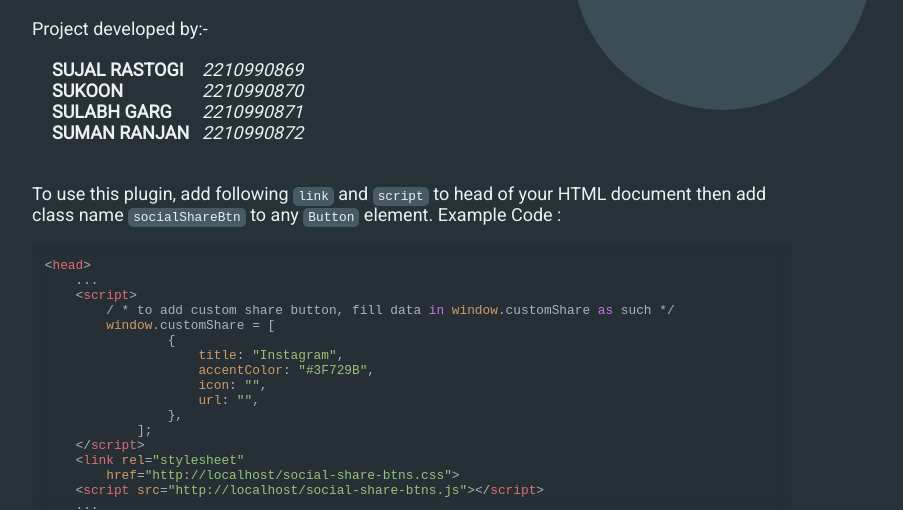
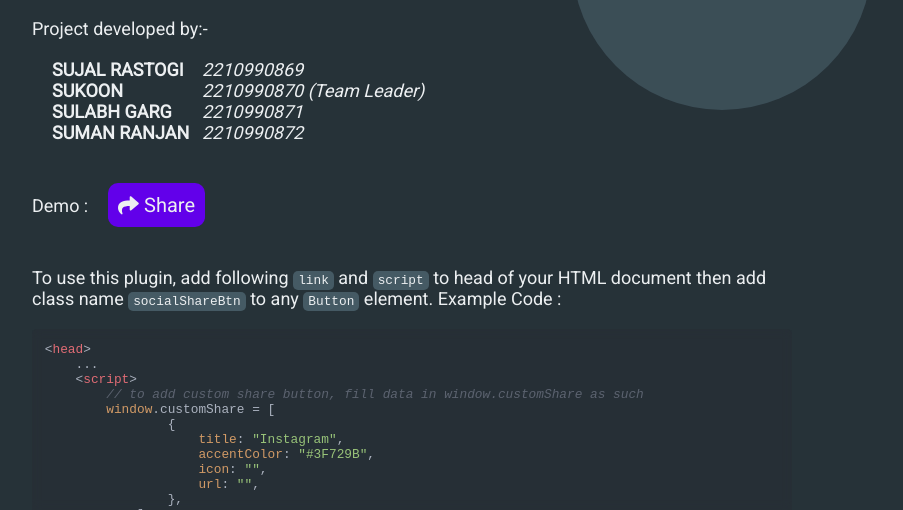
Before and after one commit to suk9669/fee-project, a plain HTML site: page index.html in a window 1280 px wide. Shown: the part 290-800 px from the top of the page, without its empty margins (228-1131 px from the left). Drawn offline with Linux system fonts and the light colour scheme.

Commit message:
Add files via upload

```diff
--- a/index.html
+++ b/index.html
@@ -15,6 +15,7 @@
         <script src="./code-highlighter/highlight.min.js"></script>
 
         <script>
+            // demo, to add custom button
             window.customShare = [
                 {
                     title: "Instagram",
@@ -23,6 +24,7 @@
                     url: "",
                 },
             ];
+            window.customMessage = "Put your custom message here.";
         </script>
         <script src="./social-share-btns.js"></script>
         <link rel="stylesheet" href="./social-share-btns.css" />
@@ -50,7 +52,7 @@
                         </li>
                         <li>
                             <span class="name">SUKOON </span
-                            ><span class="roll">2210990870</span>
+                            ><span class="roll">2210990870 (Team Leader)</span>
                         </li>
                         <li>
                             <span class="name">SULABH GARG </span
@@ -61,13 +63,6 @@
                             ><span class="roll">2210990872</span>
                         </li>
                     </ul>
-                </div>
-                <div class="howToUse">
-                    To use this plugin, add following <code>link</code> and
-                    <code>script</code> to head of your HTML document then add
-                    class name <code>socialShareBtn</code> to any
-                    <code>Button</code> element. Example Code :
-                    <pre><code class="language-html" id="codeBlock"></code></pre>
                 </div>
                 <div class="demo">
                     <p>Demo :</p>
@@ -83,6 +78,13 @@
                         Share
                     </button>
                 </div>
+                <div class="howToUse">
+                    To use this plugin, add following <code>link</code> and
+                    <code>script</code> to head of your HTML document then add
+                    class name <code>socialShareBtn</code> to any
+                    <code>Button</code> element. Example Code :
+                    <pre><code class="language-html" id="codeBlock"></code></pre>
+                </div>
             </div>
         </div>
     </body>
--- a/index.js
+++ b/index.js
@@ -3,7 +3,7 @@ const addExampleHTML = () => {
     const exampleHTMLtext = `<head>
     ...
     <script>
-        / * to add custom share button, fill data in window.customShare as such */
+        // to add custom share button, fill data in window.customShare as such
         window.customShare = [
                 {
                     title: "Instagram",
@@ -12,6 +12,9 @@ const addExampleHTML = () => {
                     url: "",
                 },
             ];
+
+        window.customMessage = "Put your custom message here.";
+
     </script>
     <link rel="stylesheet"
         href="${
--- a/social-share-btns.js
+++ b/social-share-btns.js
@@ -3,9 +3,11 @@ const fillData = [
         title: "WhatsApp",
         accentColor: "#0cc243",
         icon: `<svg xmlns="http://www.w3.org/2000/svg" viewBox="0 0 448 512"><path d="M380.9 97.1C339 55.1 283.2 32 223.9 32c-122.4 0-222 99.6-222 222 0 39.1 10.2 77.3 29.6 111L0 480l117.7-30.9c32.4 17.7 68.9 27 106.1 27h.1c122.3 0 224.1-99.6 224.1-222 0-59.3-25.2-115-67.1-157zm-157 341.6c-33.2 0-65.7-8.9-94-25.7l-6.7-4-69.8 18.3L72 359.2l-4.4-7c-18.5-29.4-28.2-63.3-28.2-98.2 0-101.7 82.8-184.5 184.6-184.5 49.3 0 95.6 19.2 130.4 54.1 34.8 34.9 56.2 81.2 56.1 130.5 0 101.8-84.9 184.6-186.6 184.6zm101.2-138.2c-5.5-2.8-32.8-16.2-37.9-18-5.1-1.9-8.8-2.8-12.5 2.8-3.7 5.6-14.3 18-17.6 21.8-3.2 3.7-6.5 4.2-12 1.4-32.6-16.3-54-29.1-75.5-66-5.7-9.8 5.7-9.1 16.3-30.3 1.8-3.7.9-6.9-.5-9.7-1.4-2.8-12.5-30.1-17.1-41.2-4.5-10.8-9.1-9.3-12.5-9.5-3.2-.2-6.9-.2-10.6-.2-3.7 0-9.7 1.4-14.8 6.9-5.1 5.6-19.4 19-19.4 46.3 0 27.3 19.9 53.7 22.6 57.4 2.8 3.7 39.1 59.7 94.8 83.8 35.2 15.2 49 16.5 66.6 13.9 10.7-1.6 32.8-13.4 37.4-26.4 4.6-13 4.6-24.1 3.2-26.4-1.3-2.5-5-3.9-10.5-6.6z"/></svg>`,
-        url: `https://api.whatsapp.com/send/?text=${window.encodeURIComponent(
-            window.location.href
-        )}&type=custom_url`,
+        url: `https://api.whatsapp.com/send/?text=${
+            (window.customMessage || "") +
+            " " +
+            window.encodeURIComponent(window.location.href)
+        }&type=custom_url`,
     },
     {
         title: "Twitter",
@@ -13,7 +15,10 @@ const fillData = [
         icon: `<svg xmlns="http://www.w3.org/2000/svg" viewBox="0 0 512 512"><path d="M459.37 151.716c.325 4.548.325 9.097.325 13.645 0 138.72-105.583 298.558-298.558 298.558-59.452 0-114.68-17.219-161.137-47.106 8.447.974 16.568 1.299 25.34 1.299 49.055 0 94.213-16.568 130.274-44.832-46.132-.975-84.792-31.188-98.112-72.772 6.498.974 12.995 1.624 19.818 1.624 9.421 0 18.843-1.3 27.614-3.573-48.081-9.747-84.143-51.98-84.143-102.985v-1.299c13.969 7.797 30.214 12.67 47.431 13.319-28.264-18.843-46.781-51.005-46.781-87.391 0-19.492 5.197-37.36 14.294-52.954 51.655 63.675 129.3 105.258 216.365 109.807-1.624-7.797-2.599-15.918-2.599-24.04 0-57.828 46.782-104.934 104.934-104.934 30.213 0 57.502 12.67 76.67 33.137 23.715-4.548 46.456-13.32 66.599-25.34-7.798 24.366-24.366 44.833-46.132 57.827 21.117-2.273 41.584-8.122 60.426-16.243-14.292 20.791-32.161 39.308-52.628 54.253z"/></svg>`,
         url: `https://twitter.com/intent/tweet?url=${window.encodeURIComponent(
             window.location.href
-        )}&text=${window.encodeURIComponent(document.title)}`,
+        )}&text=${
+            window.encodeURIComponent(window.customMessage) ||
+            window.encodeURIComponent(document.title)
+        }`,
     },
     {
         title: "Facebook",
@@ -27,9 +32,9 @@ const fillData = [
         title: "LinkedIn",
         accentColor: "#2d7cab",
         icon: `<svg xmlns="http://www.w3.org/2000/svg" viewBox="0 0 448 512"><path d="M100.28 448H7.4V148.9h92.88zM53.79 108.1C24.09 108.1 0 83.5 0 53.8a53.79 53.79 0 0 1 107.58 0c0 29.7-24.1 54.3-53.79 54.3zM447.9 448h-92.68V302.4c0-34.7-.7-79.2-48.29-79.2-48.29 0-55.69 37.7-55.69 76.7V448h-92.78V148.9h89.08v40.8h1.3c12.4-23.5 42.69-48.3 87.88-48.3 94 0 111.28 61.9 111.28 142.3V448z"/></svg>`,
-        url: `https://www.linkedin.com/cws/share?url=${window.encodeURIComponent(
+        url: `https://www.linkedin.com/sharing/share-offsite/?url=${window.encodeURIComponent(
             window.location.href
-        )}&title=${window.encodeURIComponent(document.title)}`,
+        )}`,
     },
     {
         title: "Reddit",
@@ -37,7 +42,9 @@ const fillData = [
         icon: `<svg xmlns="http://www.w3.org/2000/svg" viewBox="0 0 512 512"><path d="M440.3 203.5c-15 0-28.2 6.2-37.9 15.9-35.7-24.7-83.8-40.6-137.1-42.3L293 52.3l88.2 19.8c0 21.6 17.6 39.2 39.2 39.2 22 0 39.7-18.1 39.7-39.7s-17.6-39.7-39.7-39.7c-15.4 0-28.7 9.3-35.3 22l-97.4-21.6c-4.9-1.3-9.7 2.2-11 7.1L246.3 177c-52.9 2.2-100.5 18.1-136.3 42.8-9.7-10.1-23.4-16.3-38.4-16.3-55.6 0-73.8 74.6-22.9 100.1-1.8 7.9-2.6 16.3-2.6 24.7 0 83.8 94.4 151.7 210.3 151.7 116.4 0 210.8-67.9 210.8-151.7 0-8.4-.9-17.2-3.1-25.1 49.9-25.6 31.5-99.7-23.8-99.7zM129.4 308.9c0-22 17.6-39.7 39.7-39.7 21.6 0 39.2 17.6 39.2 39.7 0 21.6-17.6 39.2-39.2 39.2-22 .1-39.7-17.6-39.7-39.2zm214.3 93.5c-36.4 36.4-139.1 36.4-175.5 0-4-3.5-4-9.7 0-13.7 3.5-3.5 9.7-3.5 13.2 0 27.8 28.5 120 29 149 0 3.5-3.5 9.7-3.5 13.2 0 4.1 4 4.1 10.2.1 13.7zm-.8-54.2c-21.6 0-39.2-17.6-39.2-39.2 0-22 17.6-39.7 39.2-39.7 22 0 39.7 17.6 39.7 39.7-.1 21.5-17.7 39.2-39.7 39.2z"/></svg>`,
         url: `https://www.reddit.com/submit?url=${window.encodeURIComponent(
             window.location.href
-        )}&title=${window.encodeURIComponent(document.title)}`,
+        )}&title=${window.encodeURIComponent(document.title)}&text=${
+            window.customMessage || ""
+        }`,
     },
     {
         title: "Email",
@@ -45,7 +52,11 @@ const fillData = [
         icon: `<svg xmlns="http://www.w3.org/2000/svg" viewBox="0 0 512 512"><path d="M502.3 190.8c3.9-3.1 9.7-.2 9.7 4.7V400c0 26.5-21.5 48-48 48H48c-26.5 0-48-21.5-48-48V195.6c0-5 5.7-7.8 9.7-4.7 22.4 17.4 52.1 39.5 154.1 113.6 21.1 15.4 56.7 47.8 92.2 47.6 35.7.3 72-32.8 92.3-47.6 102-74.1 131.6-96.3 154-113.7zM256 320c23.2.4 56.6-29.2 73.4-41.4 132.7-96.3 142.8-104.7 173.4-128.7 5.8-4.5 9.2-11.5 9.2-18.9v-19c0-26.5-21.5-48-48-48H48C21.5 64 0 85.5 0 112v19c0 7.4 3.4 14.3 9.2 18.9 30.6 23.9 40.7 32.4 173.4 128.7 16.8 12.2 50.2 41.8 73.4 41.4z"/></svg>`,
         url: `mailto:?subject=${window.encodeURIComponent(
             "Check out " + document.title
-        )}&amp;body=${window.encodeURIComponent(window.location.href)}`,
+        )}&amp;body=${
+            (window.customMessage || "") +
+            " " +
+            window.encodeURIComponent(window.location.href)
+        }`,
     },
 ];
 if (window.customShare && window.customShare instanceof Array)
--- a/styles.scss
+++ b/styles.scss
@@ -113,7 +113,9 @@ body {
         .demo {
             display: flex;
             flex-direction: row;
+            justify-self: start;
             align-items: center;
+            padding: 20px 0;
             gap: 20px;
         }
         .btn {
```
Also changed, not shown: styles.css, 4 other files.
